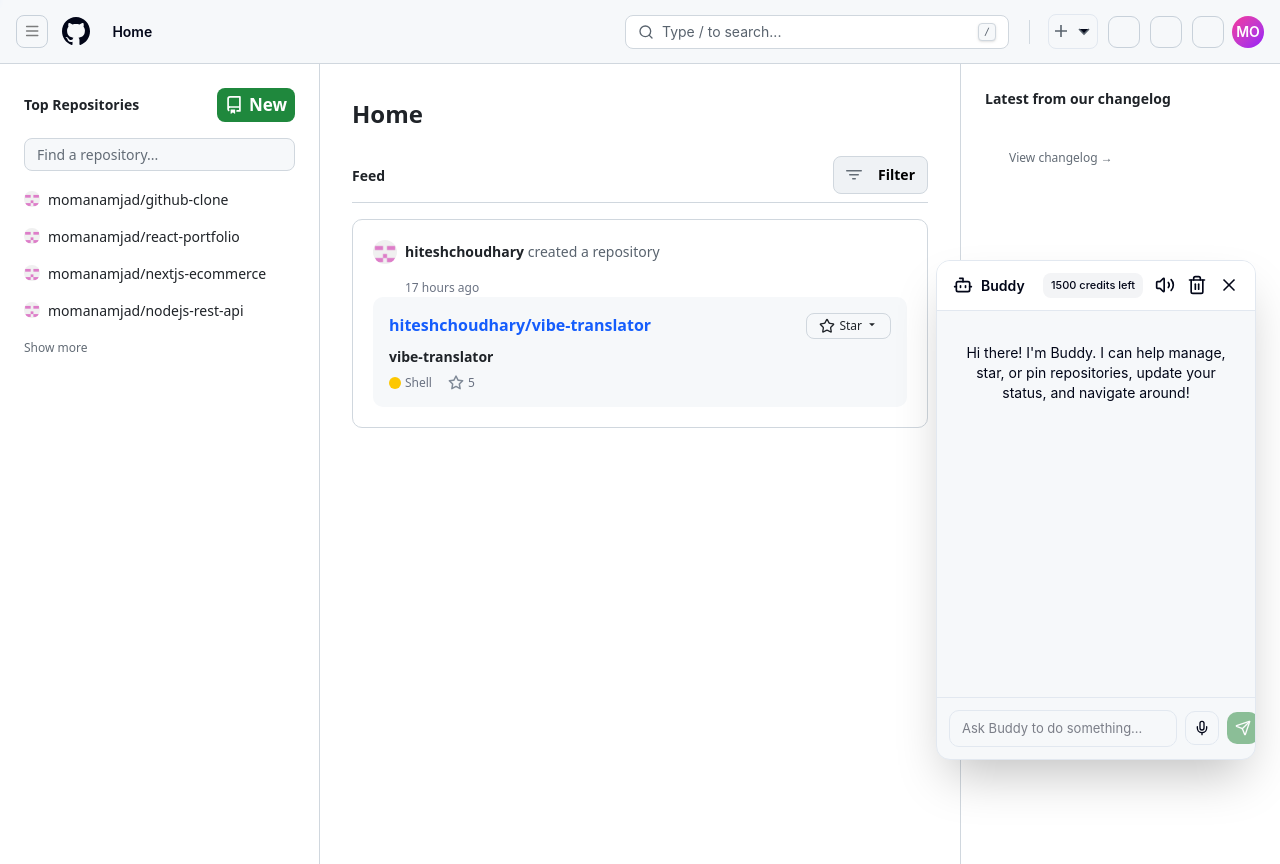
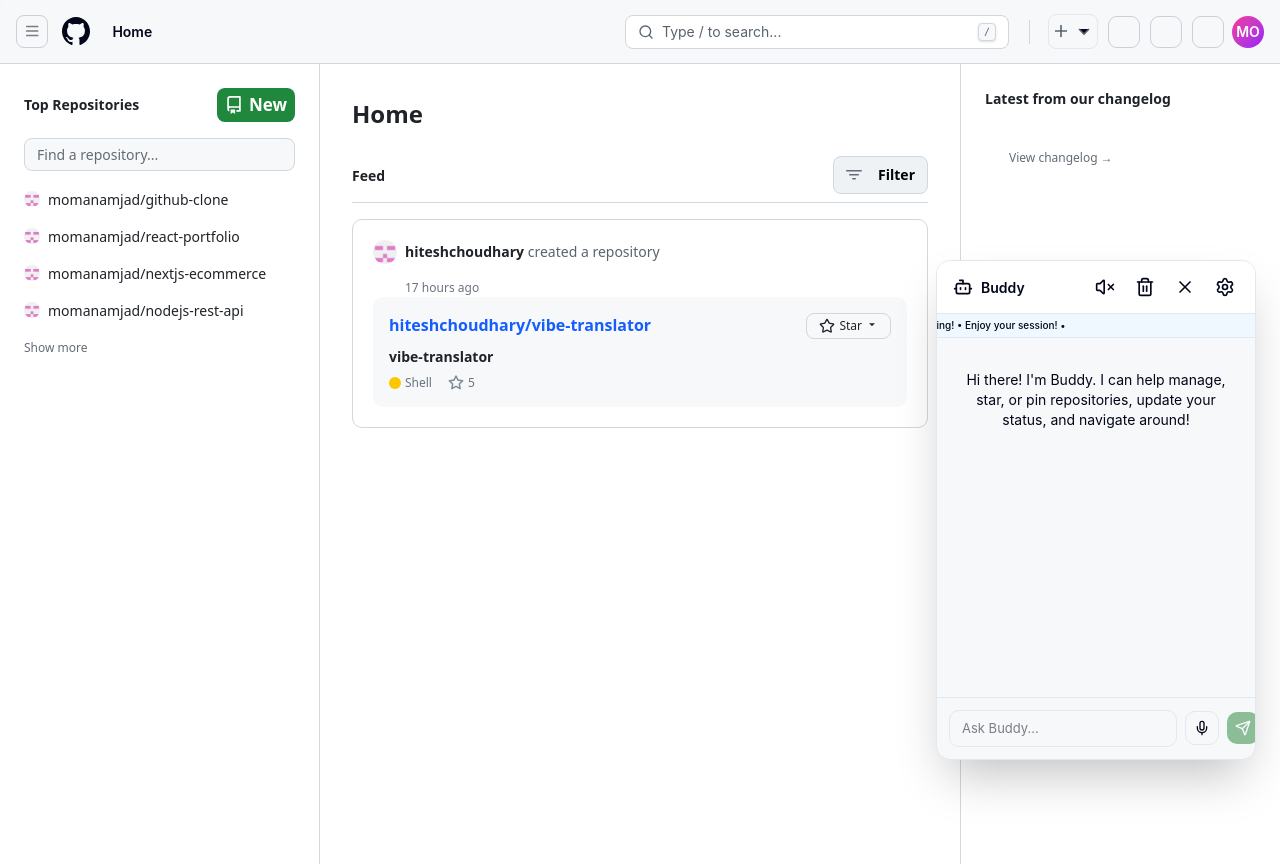
Before and after one commit to momanamjad/Github, a React (Vite) app: page / in a window 1280 px wide. Both pictures are taken after a click on the button 1228 px from the left and 748 px from the top of the page. Built offline with nearby package versions, Linux system fonts and the light colour scheme; some icons are missing.

Commit message:
feat :bot additions , voices, settings, optimizations

```diff
--- a/src/bot/Buddy.jsx
+++ b/src/bot/Buddy.jsx
@@ -1,7 +1,7 @@
 import { useState, useEffect, useRef } from "react"
 import { callBuddy } from "./callBuddy"
 import { useNavigate, useLocation } from "react-router-dom"
-import { Bot, Send, X, User, Trash2, Volume2, VolumeX, Mic, MicOff } from "lucide-react"
+import { Bot, Send, X, User, Trash2, Volume2, VolumeX, Mic, MicOff, Settings, ArrowLeft } from "lucide-react"
 import { getStoredUser } from "../services/storageService"
 import ReactMarkdown from 'react-markdown'
 
@@ -23,9 +23,12 @@
     const containerRef = useRef(null) // Added for outside click detection
     const [user, setUser] = useState(null)
     const [credits, setCredits] = useState(1500)
-    const [isMuted, setIsMuted] = useState(false)
+    const [isMuted, setIsMuted] = useState(true)
     const [isListening, setIsListening] = useState(false)
     const recognitionRef = useRef(null)
+    const [showSettings, setShowSettings] = useState(false)
+    const [voices, setVoices] = useState([])
+    const [selectedVoice, setSelectedVoice] = useState(null)
 
     useEffect(() => {
         // Init Speech Recognition
@@ -47,25 +50,75 @@
             }
             recognitionRef.current.onend = () => setIsListening(false);
         }
+
+        const loadVoices = () => {
+            const availableVoices = window.speechSynthesis.getVoices();
+            setVoices(availableVoices);
+
+            // Try to set a Jarvis-style voice (UK Male) initially
+            const jarvisVoice = availableVoices.find(v => (v.name.includes("UK English Male") || v.lang === "en-GB") && (v.name.includes("Male") || v.name.includes("David") || v.name.includes("George"))) || availableVoices.find(v => v.lang === "en-US" && v.name.includes("Male")) || availableVoices[0];
+
+            const savedVoiceURI = localStorage.getItem('buddy_voice_uri');
+            if (savedVoiceURI) {
+                const match = availableVoices.find(v => v.voiceURI === savedVoiceURI);
+                if (match) setSelectedVoice(match);
+                else setSelectedVoice(jarvisVoice);
+            } else {
+                setSelectedVoice(jarvisVoice);
+            }
+        };
+
+        loadVoices();
+        if (window.speechSynthesis) {
+            window.speechSynthesis.onvoiceschanged = loadVoices;
+        }
+
     }, [])
 
-    const toggleListen = () => {
-        if (isListening) {
-            recognitionRef.current?.stop();
-            setIsListening(false);
-        } else {
-            setInput("");
-            recognitionRef.current?.start();
-            setIsListening(true);
+    const handleVoiceChange = (e) => {
+        const v = voices.find(voice => voice.voiceURI === e.target.value);
+        setSelectedVoice(v);
+        if (v) {
+            localStorage.setItem('buddy_voice_uri', v.voiceURI);
         }
-    }
+    };
 
     const speak = (text) => {
         if (isMuted || !window.speechSynthesis) return;
         // Strip out common markdown symbols so it sounds natural
         const plainText = text.replace(/[*_~`#><\]\[\-]/g, '');
         const utterance = new SpeechSynthesisUtterance(plainText);
+        if (selectedVoice) {
+            utterance.voice = selectedVoice;
+        }
         window.speechSynthesis.speak(utterance);
+    }
+
+    const startListening = () => {
+        if (isListening || !recognitionRef.current) return;
+        setInput("");
+        try {
+            recognitionRef.current.start();
+            setIsListening(true);
+        } catch (err) {
+            console.error("Speech start error:", err);
+        }
+    }
+
+    const stopListening = () => {
+        // Stop is handled gracefully, allowing recognition to finish its current block or stop manually
+        if (!isListening || !recognitionRef.current) return;
+        recognitionRef.current.stop();
+        // setIsListening is usually handled in onend
+    }
+
+    const toggleListen = (e) => {
+        if (e) e.stopPropagation();
+        if (isListening) {
+            stopListening();
+        } else {
+            startListening();
+        }
     }
 
     useEffect(() => {
@@ -100,7 +153,8 @@
     // Close on outside click
     useEffect(() => {
         const handleClickOutside = (event) => {
-            if (containerRef.current && !containerRef.current.contains(event.target)) {
+            // Check if the click target is still in the DOM and if it's outside our container
+            if (containerRef.current && !containerRef.current.contains(event.target) && document.contains(event.target)) {
                 setOpen(false)
             }
         }
@@ -111,6 +165,16 @@
             document.removeEventListener("mousedown", handleClickOutside)
         }
     }, [open])
+
+    const toggleMute = () => {
+        setIsMuted(prev => {
+            const next = !prev;
+            if (next && window.speechSynthesis) {
+                window.speechSynthesis.cancel();
+            }
+            return next;
+        });
+    }
 
     const sendMessage = async () => {
         if (!input.trim()) return
@@ -131,33 +195,79 @@
     }
 
     return (
-        <div ref={containerRef} className="fixed bottom-6 right-6 z-[999] flex flex-col items-end">
+        <div ref={containerRef} className={`fixed z-[999] flex flex-col items-end transition-all ${open ? 'inset-0 sm:inset-auto sm:bottom-6 sm:right-6' : 'bottom-6 right-6'}`}>
             {open && (
-                <div className="mb-4 w-[calc(100vw-32px)] sm:w-80 h-[500px] max-h-[70vh] flex flex-col bg-[#F6F8FA] border border-github-border rounded-xl shadow-2xl overflow-hidden animate-in slide-in-from-bottom-5">
+                <div className="w-full h-full sm:w-[320px] sm:h-[500px] sm:max-h-[75vh] flex flex-col bg-[#F6F8FA] sm:border sm:border-github-border sm:rounded-xl sm:shadow-2xl overflow-hidden animate-in slide-in-from-bottom-5 relative sm:mb-4">
                     {/* Header */}
-                    <div className="flex items-center justify-between px-4 py-3 bg-[white] border-b border-github-border">
+                    <div className="flex items-center justify-between px-3 sm:px-4 py-3 bg-[white] border-b border-github-border">
                         <div className="flex items-center gap-2 font-semibold text-github-text">
                             <Bot className="w-5 h-5 text-github-link" />
                             <span>Buddy</span>
                         </div>
-                        <div className="flex items-center gap-3">
-                            <span className="text-[11px] text-github-muted font-medium bg-gray-100 px-2 py-1 rounded-md">
-                                {credits} credits left
-                            </span>
-                            <button onClick={() => setIsMuted(prev => !prev)} title={isMuted ? "Unmute Buddy" : "Mute Buddy"} className="text-github-muted hover:text-github-text transition-colors cursor-pointer">
-                                {isMuted ? <VolumeX className="w-5 h-5" /> : <Volume2 className="w-5 h-5" />}
+                        <div className="flex items-center gap-2 sm:gap-3">
+                            <button onClick={toggleMute} title={isMuted ? "Unmute Buddy" : "Mute Buddy"} className="text-github-muted hover:text-github-text transition-colors cursor-pointer p-1">
+                                {isMuted ? <VolumeX className="w-4 h-4 sm:w-5 sm:h-5" /> : <Volume2 className="w-4 h-4 sm:w-5 sm:h-5" />}
                             </button>
-                            <button onClick={clearChat} title="Clear Chat" className="text-github-muted hover:text-red-500 transition-colors cursor-pointer">
-                                <Trash2 className="w-5 h-5" />
+                            <button onClick={clearChat} title="Clear Chat" className="text-github-muted hover:text-red-500 transition-colors cursor-pointer hidden sm:block p-1">
+                                <Trash2 className="w-4 h-4 sm:w-5 sm:h-5" />
                             </button>
-                            <button onClick={() => setOpen(false)} className="text-github-muted hover:text-github-text transition-colors cursor-pointer">
-                                <X className="w-5 h-5" />
+                            <button onClick={() => setOpen(false)} className="text-github-muted hover:text-github-text transition-colors cursor-pointer p-1">
+                                <X className="w-4 h-4 sm:w-5 sm:h-5" />
+                            </button>
+                        <button onClick={() => setShowSettings(!showSettings)} title="Settings" className={`transition-colors cursor-pointer p-1 ${showSettings ? "text-github-link" : "text-github-muted hover:text-github-text"}`}>
+                                <Settings className="w-4 h-4 sm:w-5 sm:h-5" />
                             </button>
                         </div>
                     </div>
 
+                    {/* Credits Ticker */}
+                    <div className="bg-[#f0f8ff] border-b border-github-border overflow-hidden whitespace-nowrap h-6 flex items-center">
+                        <div className="inline-block animate-marquee-ltr text-[10px] font-medium text-github-link whitespace-nowrap">
+                            ✨ {credits} credits remaining • Ask Buddy anything! • Enjoy your session! •
+                        </div>
+                    </div>
+
+                    {showSettings && (
+                        <div className="absolute top-0 left-0 w-full h-full bg-[#F6F8FA] z-20 p-4 overflow-y-auto scrollbar-hide slide-in-from-right-2 animate-in duration-200 flex flex-col">
+                            <div className="flex items-center gap-3 mb-6 pb-2 border-b border-github-border">
+                                <button onClick={() => setShowSettings(false)} className="text-github-muted hover:text-github-text transition-colors p-1 rounded-md hover:bg-gray-200">
+                                    <ArrowLeft className="w-5 h-5" />
+                                </button>
+                                <h3 className="font-semibold text-sm text-github-text">Bot Settings</h3>
+                            </div>
+
+                            <div className="mb-4">
+                                <label className="block text-xs font-medium text-github-muted mb-1">Voice Selection</label>
+                                <select
+                                    value={selectedVoice?.voiceURI || ''}
+                                    onChange={handleVoiceChange}
+                                    className="w-full border border-github-border rounded-md px-2 py-2 text-sm bg-white text-github-text outline-none focus:border-github-link shadow-sm"
+                                >
+                                    {voices.map(v => {
+                                        const isJarvisMatch = (v.name.includes("UK English Male") || v.lang === "en-GB") && (v.name.includes("Male") || v.name.includes("David") || v.name.includes("George"));
+                                        return (
+                                            <option key={v.voiceURI} value={v.voiceURI}>
+                                                {isJarvisMatch ? `🤖 J.A.R.V.I.S (Tony Stark - ${v.name})` : `${v.name} (${v.lang})`}
+                                            </option>
+                                        )
+                                    })}
+                                </select>
+                            </div>
+
+                            <div className="text-[12px] text-github-muted bg-yellow-50 p-3 rounded-lg border border-yellow-200 shadow-sm mb-auto">
+                                <strong>Pro Tip:</strong> For the best "Jarvis" feel, look for the 🤖 <strong>J.A.R.V.I.S</strong> option in the dropdown (requires a compatible UK English OS voice).
+                            </div>
+
+                            <div className="mt-4 p-4 border-t border-github-border sm:hidden">
+                                <button onClick={() => {clearChat(); setShowSettings(false);}} className="text-red-500 flex items-center gap-2 text-sm font-medium hover:text-red-600 transition-colors cursor-pointer px-2 py-2 w-full bg-white rounded-md border border-red-200 shadow-sm justify-center">
+                                    <Trash2 className="w-4 h-4" /> Clear Chat History
+                                </button>
+                            </div>
+                        </div>
+                    )}
+
                     {/* Chat Area */}
-                    <div className="flex-1 overflow-y-auto p-4 flex flex-col gap-3">
+                    <div className="flex-1 overflow-y-auto p-3 sm:p-4 flex flex-col gap-3 scrollbar-hide">
                         {messages.length === 0 && (
                             <div className="text-center text-github-muted text-sm mt-4">
                                 Hi there! I'm Buddy. I can help manage, star, or pin repositories, update your status, and navigate around!
@@ -209,25 +319,25 @@
                     </div>
 
                     {/* Input Area */}
-                    <div className="p-3 bg-github-panel border-t border-github-border flex gap-2 items-center">
+                    <div className="p-2 sm:p-3 bg-github-panel border-t border-github-border flex gap-1 sm:gap-2 items-center">
                         <input
                             value={input}
                             onChange={e => setInput(e.target.value)}
                             onKeyDown={e => e.key === "Enter" && sendMessage()}
-                            placeholder={isListening ? "Listening..." : "Ask Buddy to do something..."}
-                            className={`flex-1 border border-github-border rounded-lg px-3 py-2 text-[13px] focus:outline-none focus:border-github-link transition-colors ${isListening ? 'bg-red-50 text-red-600 placeholder-red-400' : 'bg-github-bg text-github-text'}`}
+                            placeholder={isListening ? "Listening..." : "Ask Buddy..."}
+                            className={`flex-1 border border-github-border rounded-lg px-2 sm:px-3 py-1.5 sm:py-2 text-[12px] sm:text-[13px] focus:outline-none focus:border-github-link transition-colors ${isListening ? 'bg-red-50 text-red-600 placeholder-red-400' : 'bg-github-bg text-github-text'}`}
                         />
                         <button
                             onClick={toggleListen}
-                            title="Speak to Buddy"
-                            className={`p-2 rounded-lg transition-colors cursor-pointer border ${isListening ? 'bg-red-500 text-white border-red-600 animate-pulse' : 'bg-github-panel text-github-muted border-github-border hover:text-github-text'}`}
+                            title={isListening ? "Stop Listening" : "Click to Speak"}
+                            className={`p-1.5 sm:p-2 rounded-lg transition-colors cursor-pointer border select-none ${isListening ? 'bg-red-500 text-white border-red-600 animate-pulse scale-105' : 'bg-github-panel text-github-muted border-github-border hover:text-github-text'}`}
                         >
                              {isListening ? <MicOff className="w-4 h-4" /> : <Mic className="w-4 h-4" />}
                         </button>
                         <button
                             onClick={sendMessage}
                             disabled={!input.trim() || loading}
-                            className="p-2 bg-[#238636] text-white rounded-lg disabled:opacity-50 transition-colors cursor-pointer hover:bg-[#2ea043]"
+                            className="p-1.5 sm:p-2 bg-[#238636] text-white rounded-lg disabled:opacity-50 transition-colors cursor-pointer hover:bg-[#2ea043]"
                         >
                             <Send className="w-4 h-4" />
                         </button>
--- a/src/index.css
+++ b/src/index.css
@@ -8,6 +8,15 @@
 }
 .scrollbar-hide::-webkit-scrollbar {
   display: none;
+}
+
+@keyframes marquee-ltr {
+  0% { transform: translateX(-100%); }
+  100% { transform: translateX(100%); }
+}
+
+.animate-marquee-ltr {
+  animation: marquee-ltr 15s linear infinite;
 }
 
 .tooltip-styles {
@@ -177,5 +186,12 @@
   }
   body {
     @apply bg-background text-foreground;
+    overflow-x: hidden !important;
+    width: 100%;
+    position: relative;
+  }
+  html {
+    overflow-x: hidden !important;
+    width: 100%;
   }
 }
```
